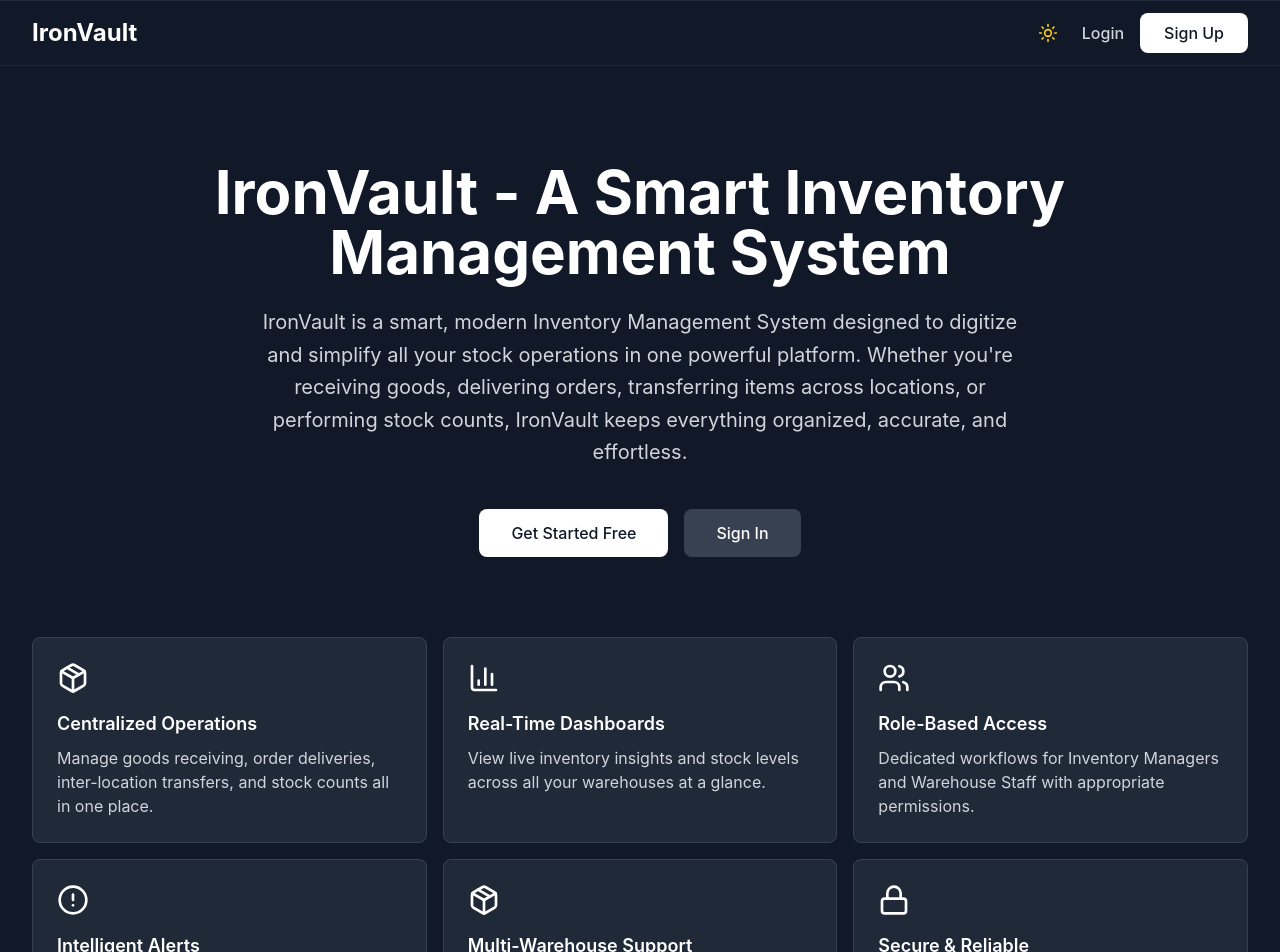
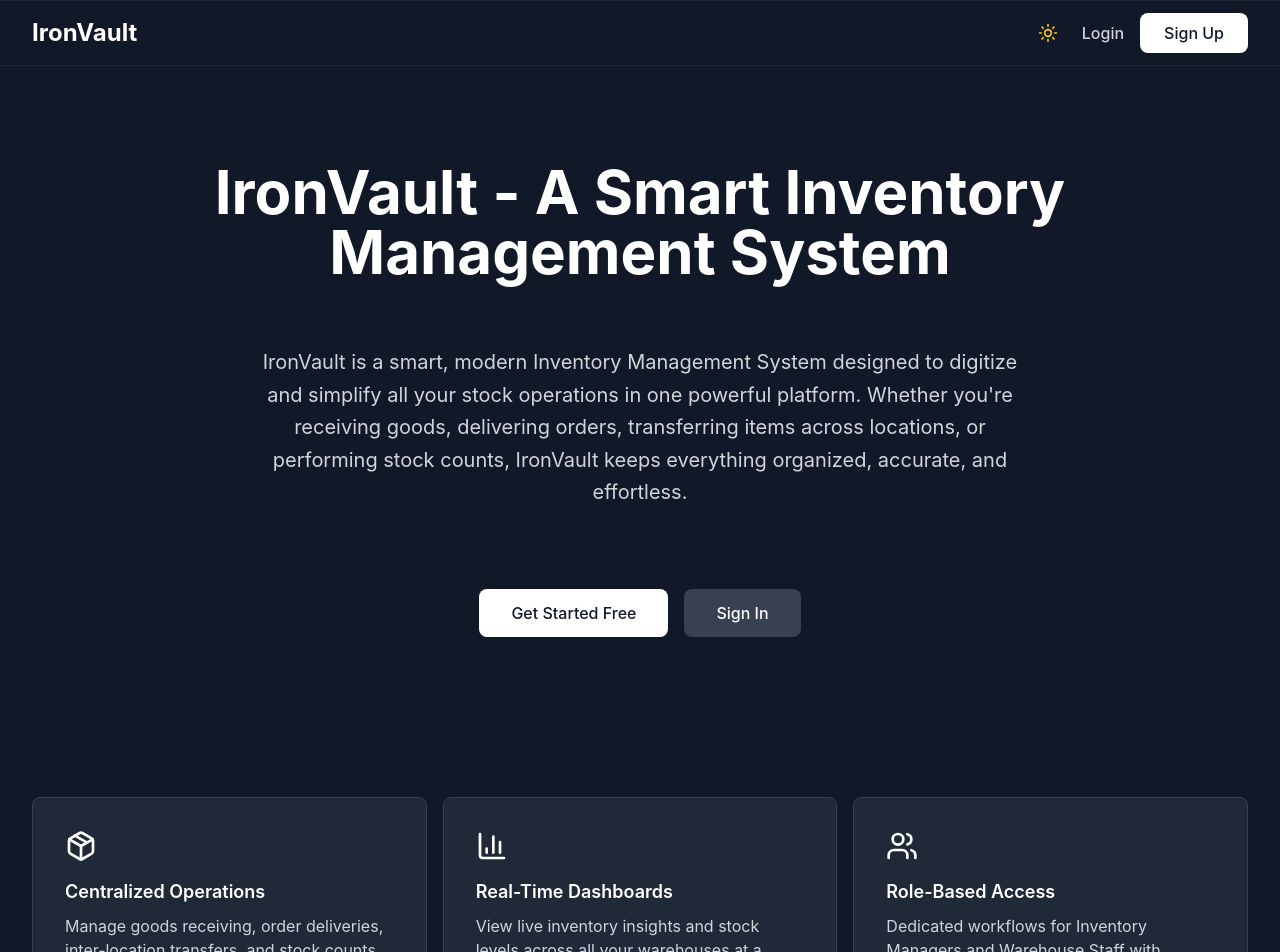
Before and after one commit to Darshanh20/ODDOxSPIT, a React (Vite) app in the folder client/: page / in a window 1280 px wide. Shown: the top 952 px of the page. Built offline with nearby package versions, Linux system fonts and the light colour scheme.

Commit message:
Landing page ui

```diff
--- a/client/src/components/Layout.jsx
+++ b/client/src/components/Layout.jsx
@@ -153,14 +153,14 @@ export default function Layout({ children }) {
             {sidebarOpen && (
               <div className="flex items-center gap-2">
                 <div className="w-8 h-8 bg-white dark:bg-gray-900 rounded-lg flex items-center justify-center">
-                  <span className="text-gray-900 dark:text-white font-bold text-sm">SM</span>
+                  <span className="text-gray-900 dark:text-white font-bold text-sm">IV</span>
                 </div>
                 <span className="text-xl font-bold">IronVault</span>
               </div>
             )}
             {!sidebarOpen && (
               <div className="w-8 h-8 bg-white dark:bg-gray-900 rounded-lg flex items-center justify-center mx-auto">
-                <span className="text-gray-900 dark:text-white font-bold text-sm">SM</span>
+                <span className="text-gray-900 dark:text-white font-bold text-sm">IV</span>
               </div>
             )}
             <div className="flex items-center gap-1">
--- a/client/src/pages/Landing.jsx
+++ b/client/src/pages/Landing.jsx
@@ -15,7 +15,7 @@ export default function Landing() {
       <Navbar />
       {/* Hero Section */}
       <section className="max-w-7xl mx-auto px-4 sm:px-6 lg:px-8 py-20 mt-4">
-        <div className="text-center mb-20">
+        <div className="text-center mb-20 flex flex-col gap-10 ">
           <h2 className={`text-5xl sm:text-6xl font-bold text-gray-900 dark:text-white mb-6 leading-tight transition-all duration-1000 ${
             isVisible ? 'opacity-100 translate-y-0' : 'opacity-0 translate-y-10'
           }`}>
@@ -47,16 +47,14 @@ export default function Landing() {
         </div>
 
         {/* Feature Grid */}
-        <div className="grid md:grid-cols-2 lg:grid-cols-3 gap-8">
+        <div className="grid md:grid-cols-2 lg:grid-cols-3 gap-8 pt-20">
           {[0, 1, 2, 3, 4, 5].map((index) => (
             <div
               key={index}
-              className={`p-6 border border-gray-200 dark:border-gray-700 bg-white dark:bg-gray-800 rounded-lg hover:border-gray-400 dark:hover:border-gray-500 hover:shadow-lg hover:-translate-y-2 transition-all  cursor-pointer ${
+              className={`p-8 border border-gray-200 dark:border-gray-700 bg-white dark:bg-gray-800 rounded-lg hover:border-gray-400 dark:hover:border-gray-500 hover:shadow-lg hover:-translate-y-1 transition-all  cursor-pointer ${
                 isVisible ? 'opacity-100 translate-y-0' : 'opacity-0 translate-y-10'
               }`}
-              style={{
-                transitionDelay: isVisible ? `${300 + index * 100}ms` : '0ms'
-              }}
+
             >
               {index === 0 && <Package className="w-8 h-8 text-gray-900 dark:text-white mb-4" />}
               {index === 1 && <BarChart3 className="w-8 h-8 text-gray-900 dark:text-white mb-4" />}
```
